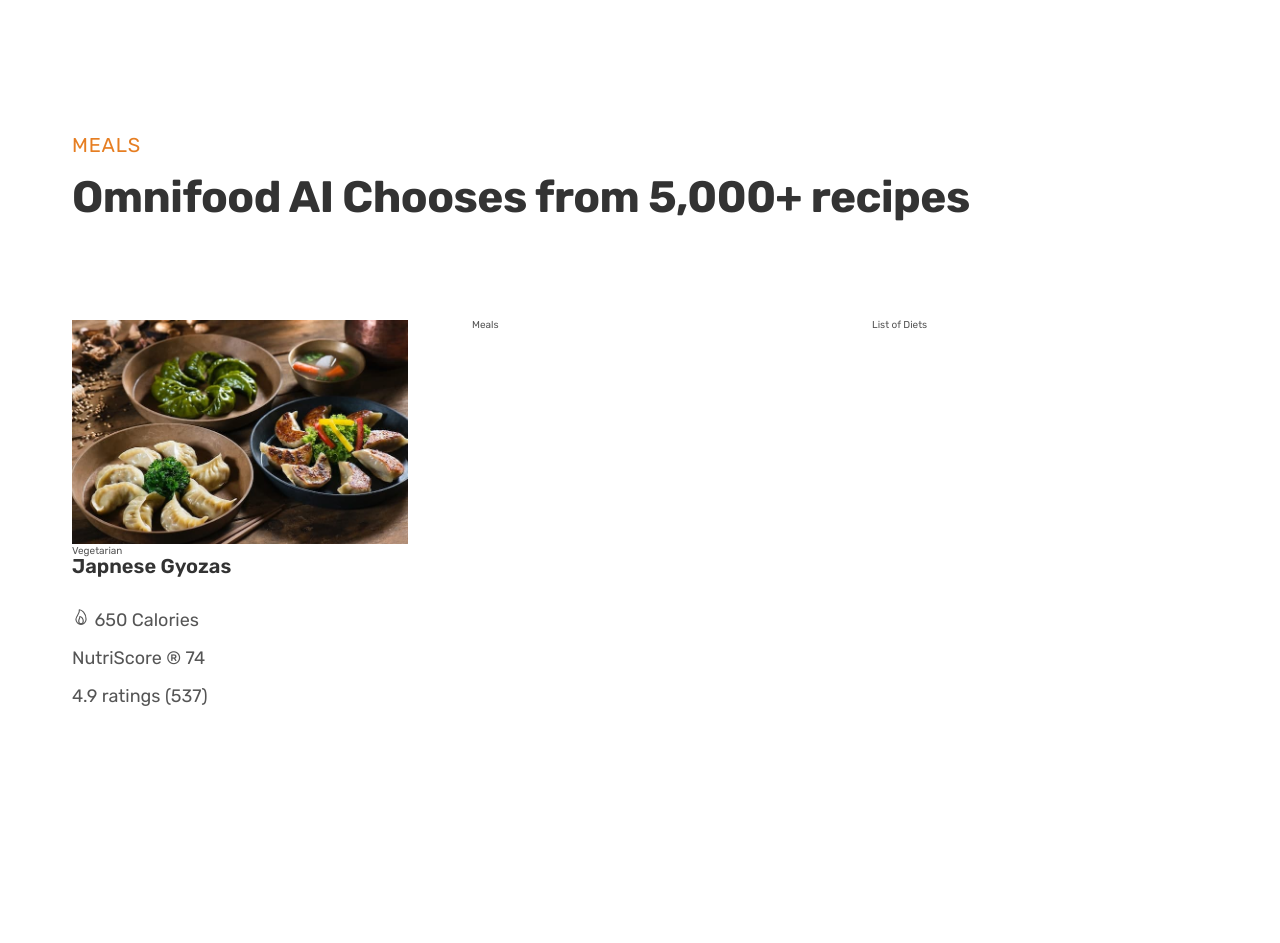
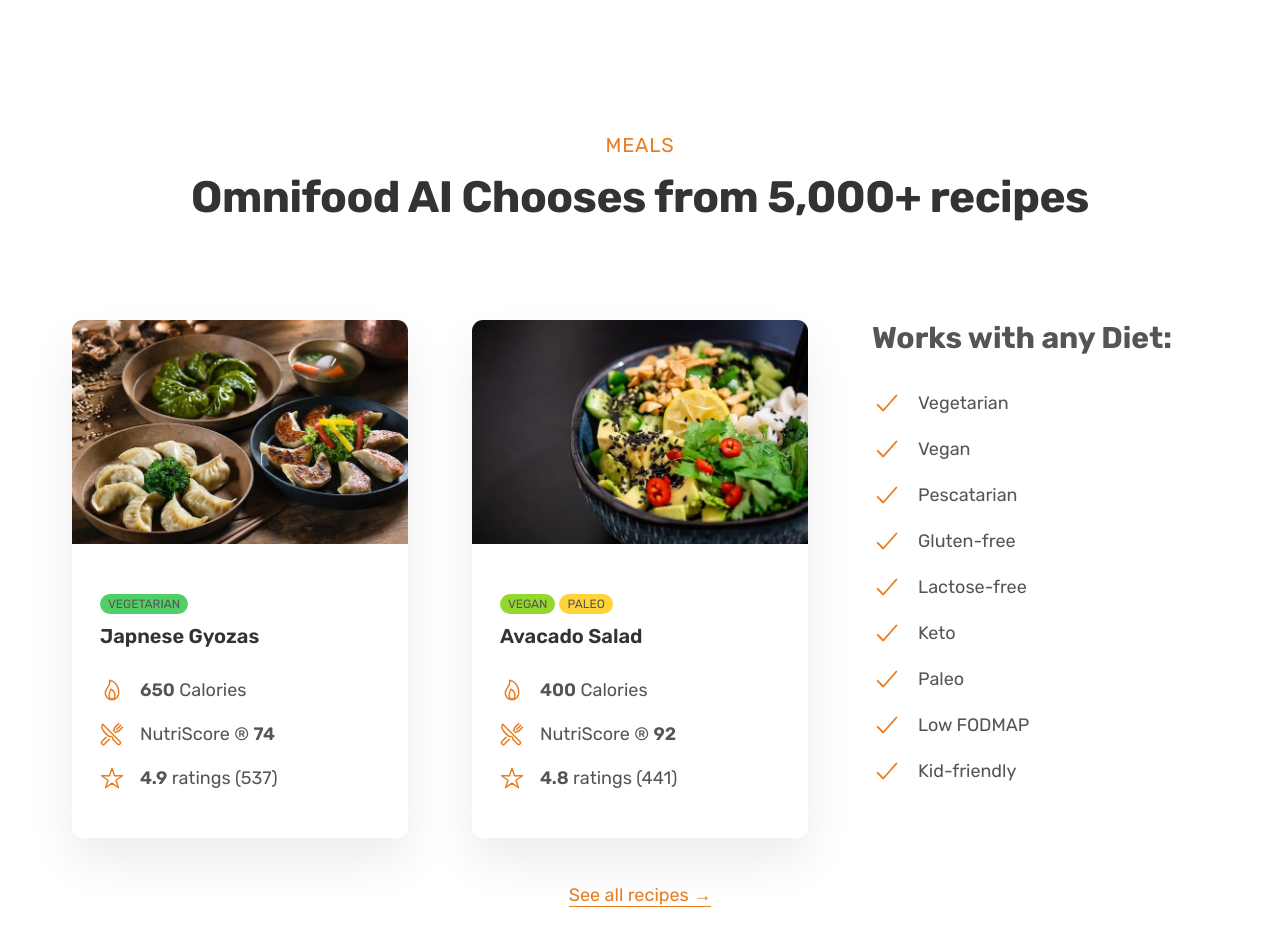
Before and after one commit to riteshbenjwal/omnifood, a plain HTML site: page Omnifood-Desktop/index.html in a window 1280 px wide. Shown: the part 2600-3543 px from the top of the page. Before the commit the page ends 3421 px from the top, so only its background shows below. Drawn offline with nearby package versions, Linux system fonts and the light colour scheme.

Commit message:
Card Section Done

```diff
--- a/Omnifood-Desktop/css/general.css
+++ b/Omnifood-Desktop/css/general.css
@@ -77,48 +77,40 @@ Medium: 11px
 /* General reusable Components  */
 /********************/
 
-
-  .grid{
+.grid {
   display: grid;
-    column-gap: 6.4rem ;
+  column-gap: 6.4rem;
   row-gap: 9.6rem;
-
-
 }
 
-
-  .container{
+.container {
   max-width: 120rem;
   padding: 0 3.2rem;
   margin: 0 auto;
 }
 
-  .grid-2-cols{
+.grid-2-cols {
   grid-template-columns: repeat(2, 1fr);
 }
 
-  .grid-3-cols{
+.grid-3-cols {
   grid-template-columns: repeat(3, 1fr);
 }
 
-  .grid-4-cols{
+.grid-4-cols {
   grid-template-columns: repeat(3, 1fr);
 }
 
-  .grid-center-v{
+.grid-center-v {
   align-items: center;
 }
 
-
-  .heading-primary, .heading-secondary{
+.heading-primary,
+.heading-secondary {
   font-weight: 700;
   letter-spacing: -0.5px;
   color: #333;
-
 }
-
-
-
 
 .heading-primary {
   font-size: 5.2rem;
@@ -127,14 +119,13 @@ Medium: 11px
   margin-bottom: 3.2rem;
 }
 
-
-  .heading-secondary{
+.heading-secondary {
   font-size: 4.4rem;
   line-height: 1.2;
   margin-bottom: 9.6rem;
 }
 
-  .subheading{
+.subheading {
   display: block;
   font-size: 2rem;
   font-weight: 500;
@@ -144,20 +135,11 @@ Medium: 11px
   letter-spacing: 0.75px;
 }
 
-
-  .heading-tertiary{
-
+.heading-tertiary {
   font-size: 3rem;
   line-height: 1.2;
-    margin-bottom: 9.6rem;
-
+  margin-bottom: 3.2rem;
 }
-
-
-
-
-
-
 
 .btn:link,
 .btn:visited {
@@ -200,6 +182,37 @@ Medium: 11px
   box-shadow: inset 0 0 0 3px #fff;
 }
 
+
+.link:link,
+.link:visited{
+  display: inline-block;
+  color: #e67e22;
+  text-decoration: none;
+  border-bottom: 1px solid currentColor;
+  padding-bottom: 2px;
+  transition: all 0.3s;
+}
+
+.link:hover,
+.link:active{
+color: #cf711f;
+border-bottom: 1px solid transparent;
+}
+
+/* Helper classes  */
+
+.center-text{
+  text-align: center;
+}
+
 .margin-right-sm {
   margin-right: 1.6rem !important;
 }
+
+.margin-bottom-md {
+  margin-bottom: 4.8rem !important;
+}
+
+strong {
+  font-weight: 600;
+}
--- a/Omnifood-Desktop/css/style.css
+++ b/Omnifood-Desktop/css/style.css
@@ -222,6 +222,53 @@
 
 .section-meals{
   padding: 9.6rem 0;
+
+}
+
+.meals{
+  box-shadow: 0 2.4rem 4.8rem rgba(0, 0, 0, 0.075);
+  border-radius: 11px;
+  overflow: hidden;
+  /* padding: 4.8rem; */
+  transition: all 0.4s;
+}
+
+.meals:hover{
+  transform: translateY(-1.2rem);
+  box-shadow: 0 3.2rem 6.4rem rgba(5, 5, 5, 0.06);
+
+}
+
+.meal-content{
+  padding: 4.8rem 2.8rem 2.8rem 2.8rem;
+}
+
+.meal-tags{
+  margin-bottom: 1.2rem;
+  display: flex;
+  gap: 0.4rem;
+}
+
+.tag{
+  display: inline-block;
+  padding: 0.4rem 0.8rem;
+  font-size: 1.2rem;
+  text-transform: uppercase;
+  border-radius: 100px;
+}
+
+.tag--vegetarian{
+  background-color: #51cf66;
+
+}
+.tag--vegan{
+  background-color: #94d82d;
+
+}
+.tag--paleo{
+  background-color: #ffd43b;
+
+
 }
 
 .meal-title{
@@ -234,6 +281,13 @@
 .meal-img{
   width: 100%;
 
+
+}
+
+.meal-icon{
+  height: 2.4rem;
+  width: 2.4rem;
+  color: #e67e22;
 }
 
 .meal-attributes{
@@ -245,8 +299,40 @@
 
 .meal-attribute{
 font-size: 1.8rem;
+display: flex;
+align-items: center;
+gap: 1.6rem;
+
 }
 
+.all-recipes{
+  text-align: center;
+  font-size: 1.8rem;
+}
+
+
+
+
+.list{
+  list-style: none;
+  display: flex;
+  flex-direction: column;
+  gap: 1.6rem;
+}
+
+.list-item{
+  font-size: 1.8rem;
+  display: flex;
+  align-items: center;
+  gap: 1.6rem;
+}
+
+.list-icon{
+  width: 3rem;
+  height: 3rem;
+
+  color: #e67e22;
+}
 /********************/
 /* Meals Section */
 /********************/
--- a/Omnifood-Desktop/index.html
+++ b/Omnifood-Desktop/index.html
@@ -1,5 +1,6 @@
 <!DOCTYPE html>
 <html lang="en">
+
 <head>
   <meta charset="UTF-8" />
   <meta http-equiv="X-UA-Compatible" content="IE=edge" />
@@ -8,12 +9,12 @@
   <link rel="preconnect" href="https://fonts.gstatic.com" crossorigin />
   <link
     href="https://fonts.googleapis.com/css2?family=Inter:wght@400;500;700&family=Rubik:wght@400;600;700&display=swap"
-      rel="stylesheet"
-    />
+    rel="stylesheet" />
   <link rel="stylesheet" href="css/style.css" />
   <link rel="stylesheet" href="css/general.css" />
   <title>Omnifood</title>
 </head>
+
 <body>
   <header class="header">
     <img class="logo" src="img/omnifood-logo.png" alt="" />
@@ -40,9 +41,7 @@
             eat healthy again. Tailored to your personal tastes and
             nutritional needs. We have delivered 250,000+ meals last year!
           </p>
-            <a href="#" class="btn btn--full margin-right-sm"
-              >Start eating well</a
-            >
+          <a href="#" class="btn btn--full margin-right-sm">Start eating well</a>
           <a href="#" class="btn btn--outline">Learn more &darr;</a>
           <div class="delivered-meals">
             <div class="delivered-imgs">
@@ -148,43 +147,129 @@
     </section>
 
     <section class="section-meals">
-        <div class="container">
+      <div class="container center-text">
         <span class="subheading"> Meals </span>
         <h2 class="heading-secondary">
           Omnifood AI Chooses from 5,000+ recipes
         </h2>
       </div>
 
-        <div class="container grid grid-3-cols">
+      <div class="container grid grid-3-cols margin-bottom-md">
         <div class="meals">
           <img src="img/meals/meal-1.jpg" alt="" class="meal-img" />
-            <span class="tag"> Vegetarian </span>
+
+          <div class="meal-content">
+
+            <div class="meal-tags">
+
+              <span class="tag tag--vegetarian"> Vegetarian </span>
+            </div>
 
             <p class="meal-title">Japnese Gyozas</p>
 
             <ul class="meal-attributes">
               <li class="meal-attribute">
-                <ion-icon name="flame-outline"></ion-icon>
-                <span> 650 Calories </span>
+                <ion-icon class="meal-icon" name="flame-outline"></ion-icon>
+                <span> <strong>650</strong> Calories </span>
               </li>
-              <li class="meal-attribute">NutriScore &reg; 74</li>
-              <li class="meal-attribute">4.9 ratings (537)</li>
+              <li class="meal-attribute">
+                <ion-icon class="meal-icon" name="restaurant-outline"></ion-icon>
+                <span> NutriScore &reg; <strong>74</strong></span>
+              </li>
+              <li class="meal-attribute">
+                <ion-icon class="meal-icon" name="star-outline"></ion-icon class="meal-icon"><span><strong>4.9</strong>
+                  ratings (537) </span>
+              </li>
               <li class="meal-attribute"></li>
             </ul>
           </div>
-          <div class="meals">Meals</div>
-          <div class="list">List of Diets</div>
+        </div>
+
+        <!-- second card  -->
+
+
+        <div class="meals">
+          <img src="img/meals/meal-2.jpg" alt="" class="meal-img" />
+
+          <div class="meal-content">
+
+            <div class="meal-tags">
+
+              <span class="tag tag--vegan"> Vegan </span>
+              <span class="tag tag--paleo"> Paleo </span>
+            </div>
+
+            <p class="meal-title">Avacado Salad</p>
+
+            <ul class="meal-attributes">
+              <li class="meal-attribute">
+                <ion-icon class="meal-icon" name="flame-outline"></ion-icon>
+                <span> <strong>400</strong> Calories </span>
+              </li>
+              <li class="meal-attribute">
+                <ion-icon class="meal-icon" name="restaurant-outline"></ion-icon>
+                <span> NutriScore &reg; <strong>92</strong></span>
+              </li>
+              <li class="meal-attribute">
+                <ion-icon class="meal-icon" name="star-outline"></ion-icon class="meal-icon"><span><strong>4.8</strong>
+                  ratings (441) </span>
+              </li>
+              <li class="meal-attribute"></li>
+            </ul>
+          </div>
+        </div>
+
+        <!-- third card side  -->
+        <div class="diets">
+          <h3 class="heading-tertiary">Works with any Diet:</h3>
+          <ul class="list">
+            <li class="list-item">
+              <ion-icon class="list-icon" name="checkmark-outline"></ion-icon>
+              <span>Vegetarian</span>
+            </li>
+            <li class="list-item">
+              <ion-icon class="list-icon" name="checkmark-outline"></ion-icon>
+              <span>Vegan</span>
+            </li>
+            <li class="list-item">
+              <ion-icon class="list-icon" name="checkmark-outline"></ion-icon>
+              <span>Pescatarian</span>
+            </li>
+            <li class="list-item">
+              <ion-icon class="list-icon" name="checkmark-outline"></ion-icon>
+              <span>Gluten-free</span>
+            </li>
+            <li class="list-item">
+              <ion-icon class="list-icon" name="checkmark-outline"></ion-icon>
+              <span>Lactose-free</span>
+            </li>
+            <li class="list-item">
+              <ion-icon class="list-icon" name="checkmark-outline"></ion-icon>
+              <span>Keto</span>
+            </li>
+            <li class="list-item">
+              <ion-icon class="list-icon" name="checkmark-outline"></ion-icon>
+              <span>Paleo</span>
+            </li>
+            <li class="list-item">
+              <ion-icon class="list-icon" name="checkmark-outline"></ion-icon>
+              <span>Low FODMAP</span>
+            </li>
+            <li class="list-item">
+              <ion-icon class="list-icon" name="checkmark-outline"></ion-icon>
+              <span>Kid-friendly</span>
+            </li>
+          </ul>
+        </div>
+      </div>
+      <div class="container all-recipes">
+        <a class="link" href="">See all recipes &rarr;</a>
       </div>
     </section>
   </main>
 
-    <script
-      type="module"
-      src="https://unpkg.com/ionicons@5.5.2/dist/ionicons/ionicons.esm.js"
-    ></script>
-    <script
-      nomodule
-      src="https://unpkg.com/ionicons@5.5.2/dist/ionicons/ionicons.js"
-    ></script>
+  <script type="module" src="https://unpkg.com/ionicons@5.5.2/dist/ionicons/ionicons.esm.js"></script>
+  <script nomodule src="https://unpkg.com/ionicons@5.5.2/dist/ionicons/ionicons.js"></script>
 </body>
+
 </html>
```
Lines whose indentation alone changed are shown as unchanged.
